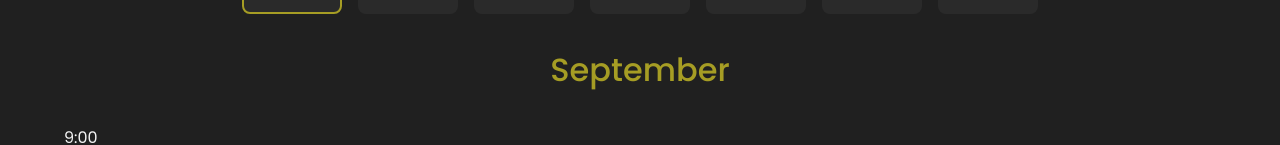
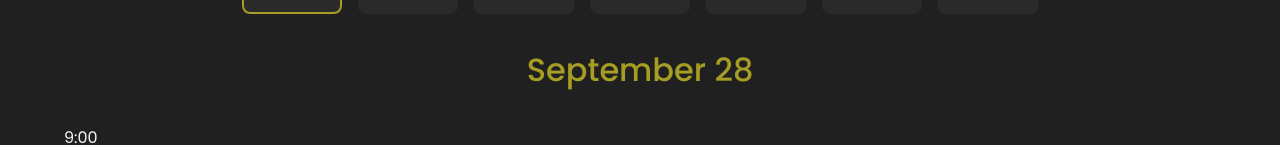
Before and after one commit to TLNRB/kxYorkville, a Vue app in the folder kxYorkville/: page /timetable in a window 1280 px wide. Shown: the part 362-507 px from the top of the page. Built offline with nearby package versions, Linux system fonts and the light colour scheme.

Commit message:
dynamic day and month display

```diff
--- a/kxYorkville/src/views/TimetableView.vue
+++ b/kxYorkville/src/views/TimetableView.vue
@@ -5,12 +5,6 @@ import Timetable from '../components/TimetablePage/Timetable.vue'
 import Title from '../components/UI/Title.vue'
 /* ----- Import Database ----- */
 import timetableDB from '../data/timetableDB.js'
-
-//Timetable data handling
-const filteredTimetable = ref(timetableDB[0])
-const handleTimetableFilter = (day) => {
-  filteredTimetable.value = timetableDB.find((timetable) => timetable.day === day)
-}
 
 /*----- Date displayer data handling -----*/
 // Define an array of month names
@@ -37,6 +31,8 @@ const today = new Date()
 const todayDay = today.getDate()
 const todayMonth = monthNames[today.getMonth()]
 const weekDay = weekdays[today.getDay()]
+const clcikedDay = ref(todayDay)
+const clcikedMonth = ref(todayMonth)
 
 const nextDays = [{ date: todayDay, month: todayMonth, weekDay: weekDay }]
 for (let i = 1; i <= 6; i++) {
@@ -48,6 +44,14 @@ for (let i = 1; i <= 6; i++) {
   const weekDay = weekdays[nextDay.getDay()]
 
   nextDays.push({ date: nextDayOfMonth, month: nextMonth, weekDay: weekDay })
+}
+
+//Timetable data handling
+const filteredTimetable = ref(timetableDB[0])
+const handleTimetableFilter = (day, date, month) => {
+  clcikedDay.value = date
+  clcikedMonth.value = month
+  filteredTimetable.value = timetableDB.find((timetable) => timetable.day === day)
 }
 </script>
 
@@ -66,7 +70,7 @@ for (let i = 1; i <= 6; i++) {
           :key="day.id"
           class="w-[80px] py-[.375rem] flex flex-col justify-center items-center border-[2px] rounded-[8px] cursor-pointer bg-bgHoverDark hover:bg-primaryColor group duration-[.2s] ease-in-out md:w-[85px] lg:w-[100px] xxl:w-[120px] xxxxl:w-[135px]"
           :class="day.date === todayDay ? 'border-primaryColor' : 'border-transparent'"
-          @click="handleTimetableFilter(day.weekDay)"
+          @click="handleTimetableFilter(day.weekDay, day.date, day.month)"
         >
           <p
             class="font-oswald text-[.75rem] text-bgColorLightest group-hover:text-textLight duration-[.15s] ease-in-out md:text-[1rem] xxl:text-[1.125rem] xxxxl:text-[1.25rem]"
@@ -83,7 +87,7 @@ for (let i = 1; i <= 6; i++) {
       <h2
         class="my-[2rem] flex justify-center items-center text-[1.5rem] font-[500] text-primaryColor sm:text-[2rem] xxxxl:text-[2.5rem]"
       >
-        {{ todayMonth }}
+        {{ clcikedMonth }} {{ clcikedDay }}
       </h2>
       <!-- Timetable -->
       <div>
```
